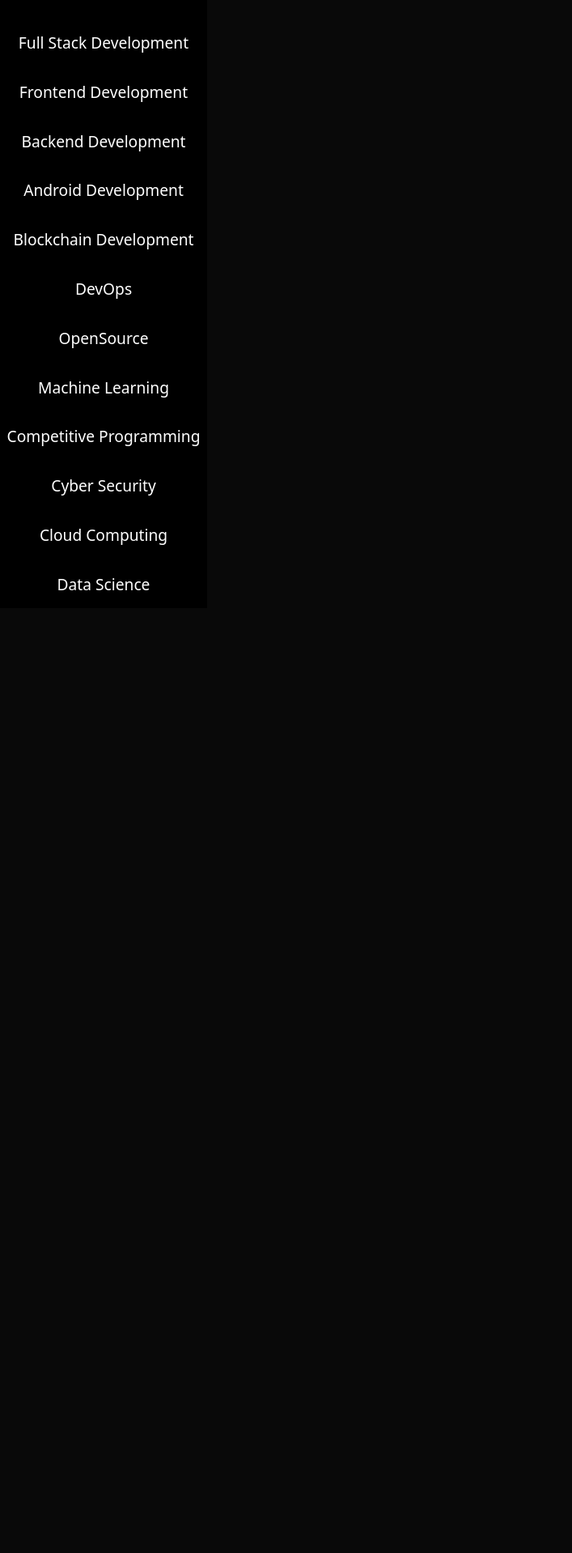
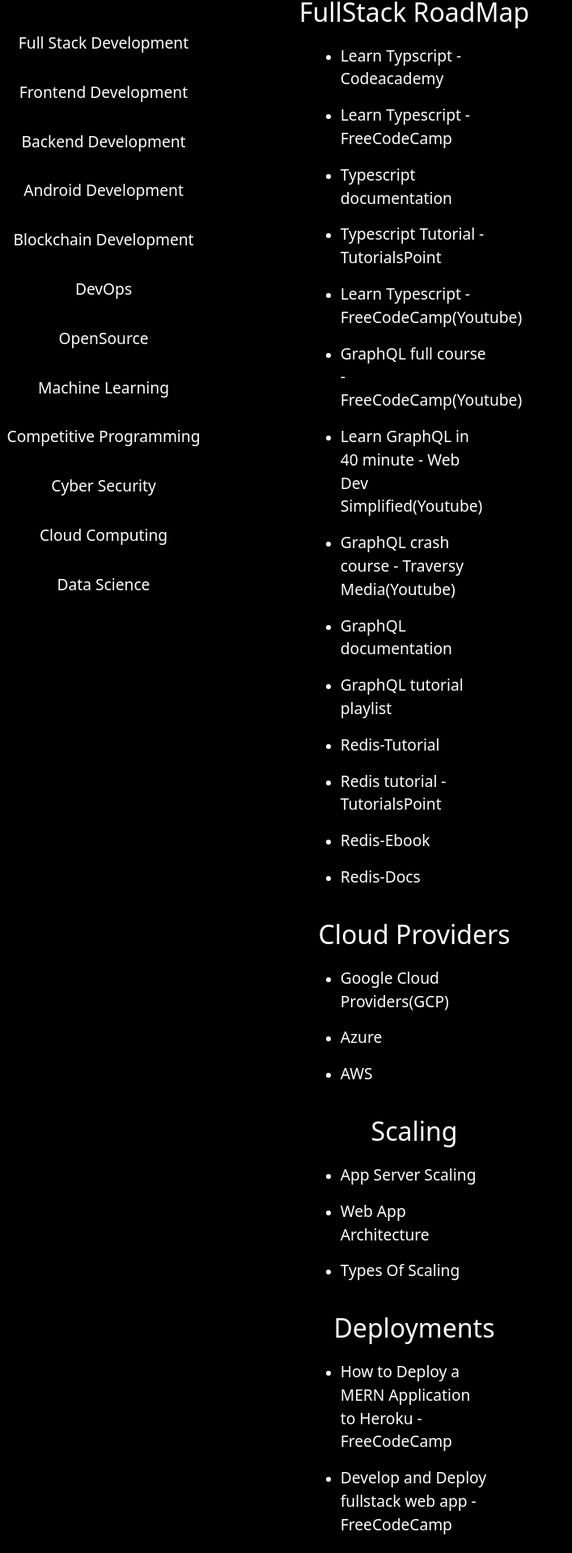
Before and after one commit to adityassharma-ss/iHelp, a React (Vite) app: page /mentorships in a window 1280 px wide. Shown: the part 113-2031 px from the top of the page at 81% size, without its empty margins (0-707 px from the left). Before the commit the page ends 800 px from the top, so only its background shows below. Built offline with nearby package versions, Linux system fonts and the light colour scheme.

Commit message:
Updated Fullstack content

```diff
--- a/src/pages/Mentorships.jsx
+++ b/src/pages/Mentorships.jsx
@@ -1,6 +1,7 @@
 import React, { useState } from 'react'
 import Contacts from '../styles/Contacts.css'
 import Frontend from './roadmaps/Frontend';
+import FullStack from './roadmaps/Fullstack';
 
 const Mentorships = () => {
   const [selectedSubject, setSelectedSubject] = useState('subject1') // state to keep track of the selected subject
@@ -56,7 +57,7 @@
       <div className='roadmap-container'>
         {selectedSubject === 'subject1' && (
           <div className='roadmap-item'>
-            {}
+            {<FullStack/>}
           </div>
         )}
         {selectedSubject === 'subject2' && (
--- a/src/pages/mapstyles/frontend.css
+++ b/src/pages/mapstyles/frontend.css
@@ -12,10 +12,12 @@
 .front-sub {
   font-size: 2rem;
   margin: 1rem 0;
+
 }
 .front-sub:hover{
   color: orange;
 }
+
 
 ul {
   width: 80%;
--- /dev/null
+++ b/src/pages/mapstyles/fullstack.css
@@ -0,0 +1,56 @@
+.full-main {
+    background-color: rgb(0, 0, 0);
+    color: rgb(255, 255, 255);
+    width: inherit;
+    width: 100%;
+    height: 100%;
+    display: flex;
+    flex-direction: column;
+    align-items: center;
+  }
+
+  .full-sub,
+  .full-sub2 {
+    font-size: 2rem;
+    margin: 1rem 0;
+  }
+
+  .full-sub:hover,
+  .full-sub2:hover {
+    color: orange;
+  }
+
+
+  ul {
+
+    width: 80%;
+    display:contents;
+    flex-direction: column; /* change this */
+    list-style: outside;
+    padding: 0;
+  }
+
+  li {
+    width: 30%;
+    margin-bottom: 1rem;
+  }
+
+
+  a {
+    color: white;
+    font-size: 1.2rem;
+    text-decoration: none;
+    display: absolute;
+    text-align: center;
+
+  }
+
+  @media (max-width: 600px) {
+    ul {
+      width: 90%;
+    }
+
+    li {
+      width: 45%;
+    }
+  }
--- a/src/pages/roadmaps/Fullstack.jsx
+++ b/src/pages/roadmaps/Fullstack.jsx
@@ -0,0 +1,44 @@
+import React from 'react'
+import fullstack from '../mapstyles/fullstack.css'
+
+const FullStack = () => {
+  return (
+    <div className='full-main'>
+      <div className='full-sub'>FullStack RoadMap</div>
+      <ul>
+        <li><a href="https://www.codecademy.com/learn/learn-typescript">Learn Typscript - Codeacademy</a></li>
+        <li><a href="https://www.freecodecamp.org/news/learn-typescript-beginners-guide/">Learn Typescript - FreeCodeCamp</a></li>
+        <li><a href="https://www.typescriptlang.org/docs/">Typescript documentation</a></li>
+        <li><a href="https://www.tutorialspoint.com/typescript/index.htm">Typescript Tutorial - TutorialsPoint</a></li>
+        <li><a href="https://www.youtube.com/watch?v=gp5H0Vw39yw&feature=youtu.be">Learn Typescript - FreeCodeCamp(Youtube)</a></li>
+        <li><a href="https://www.youtube.com/watch?v=ed8SzALpx1Q&feature=youtu.be_development">GraphQL full course - FreeCodeCamp(Youtube)</a></li>
+        <li><a href="https://www.youtube.com/watch?v=kUMe1FH4CHE">Learn GraphQL in 40 minute - Web Dev Simplified(Youtube)</a></li>
+        <li><a href="https://www.codecademy.com/learn/learn-html">GraphQL crash course - Traversy Media(Youtube)</a></li>
+        <li><a href="https://graphql.org/learn/">GraphQL documentation</a></li>
+        <li><a href="https://www.tutorialspoint.com/html/index.htm">GraphQL tutorial playlist</a></li>
+        <li><a href="https://www.javatpoint.com/redis-tutorial">Redis-Tutorial</a></li>
+        <li><a href="https://www.tutorialspoint.com/redis/index.htm#:~:text=Redis%20is%20an%20open%20source,Redis%20is%20written%20in%20C.">Redis tutorial - TutorialsPoint</a></li>
+        <li><a href="https://redis.com/ebook/part-1-getting-started/chapter-1-getting-to-know-redis/">Redis-Ebook</a></li>
+        <li><a href="https://redis.io/docs/about/">Redis-Docs</a></li>
+        <div className='full-sub'>Cloud Providers</div>
+        <li><a href="https://cloud.google.com/docs">Google Cloud Providers(GCP)</a></li>
+        <li><a href="https://learn.microsoft.com/en-us/azure/?product=popular">Azure</a></li>
+        <li><a href="https://docs.aws.amazon.com/">AWS</a></li>
+        <div className='full-sub'>Scaling</div>
+        <li><a href="https://www.youtube.com/watch?v=xUumgxZ04SM">App Server Scaling</a></li>
+        <li><a href="https://www.youtube.com/watch?v=sDlCSIDwpDs">Web App Architecture</a></li>
+        <li><a href="https://www.youtube.com/watch?v=xpDnVSmNFX0">Types Of Scaling</a></li>
+        <div className='full-sub'>Deployments</div>
+        <li><a href="https://www.freecodecamp.org/news/deploying-a-mern-application-using-mongodb-atlas-to-heroku/">How to Deploy a MERN Application to Heroku - FreeCodeCamp</a></li>
+        <li><a href="https://www.freecodecamp.org/news/develop-deploy-first-fullstack-web-app/">Develop and Deploy fullstack web app - FreeCodeCamp</a></li>
+        <li><a href="https://www.youtube.com/watch?v=7aRjGIhwyQM">Linux Server Setup & MERN Deployment - Traversy Media(Youtube)</a></li>
+        <li><a href="https://www.youtube.com/watch?v=71wSzpLyW9k&feature=youtu.be">Learn The MERN Stack, Prepare & Deploy - Traversy Media(Youtube)</a></li>
+        <div className='full-sub'>NGinx</div>
+        <li><a href="https://www.youtube.com/watch?v=WHv_t_yK-QM">Learn Nginx</a></li>
+        <li><a href="https://www.javatpoint.com/nginx-tutorial">Tutorial</a></li>
+      </ul>
+    </div>
+  )
+}
+
+export default FullStack
```
